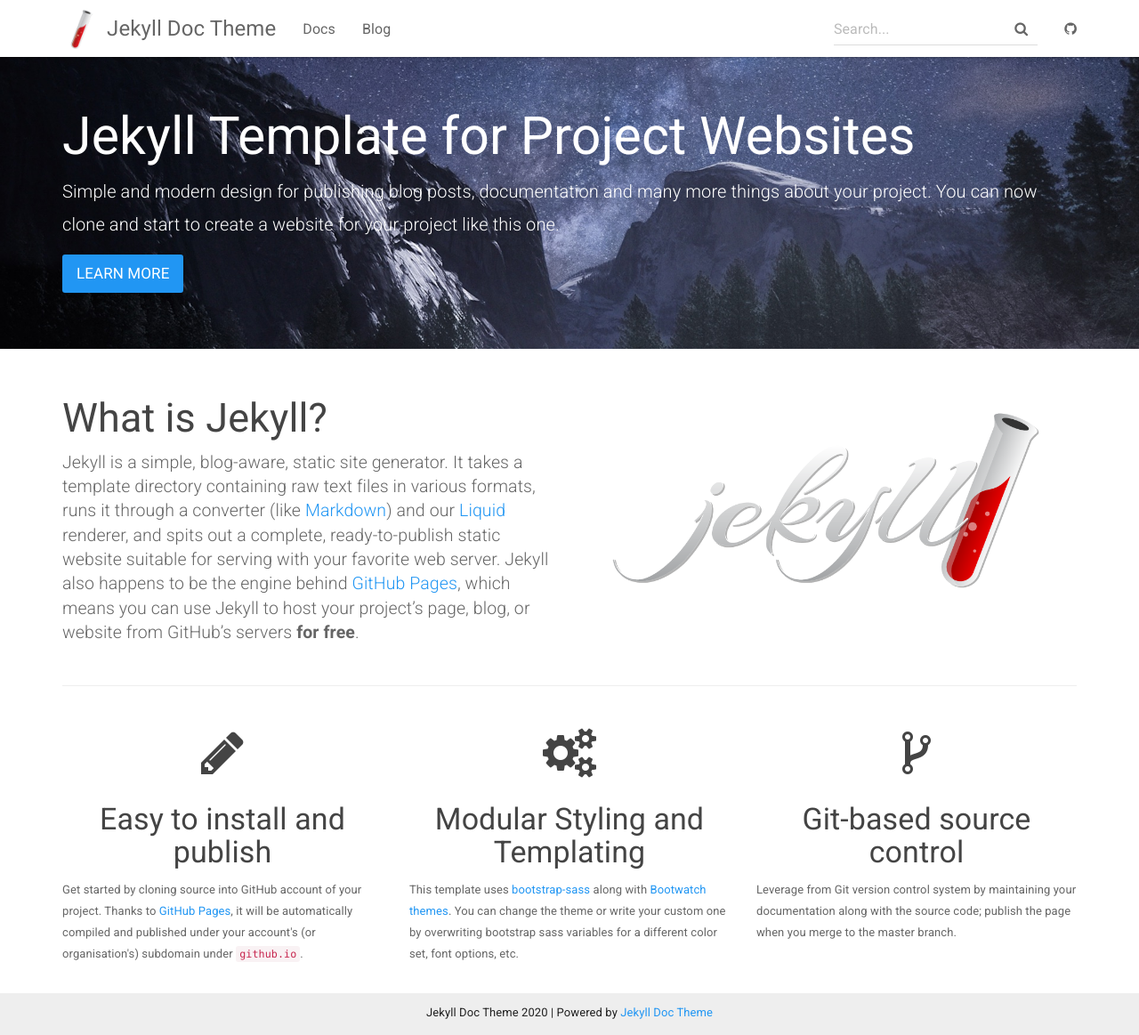
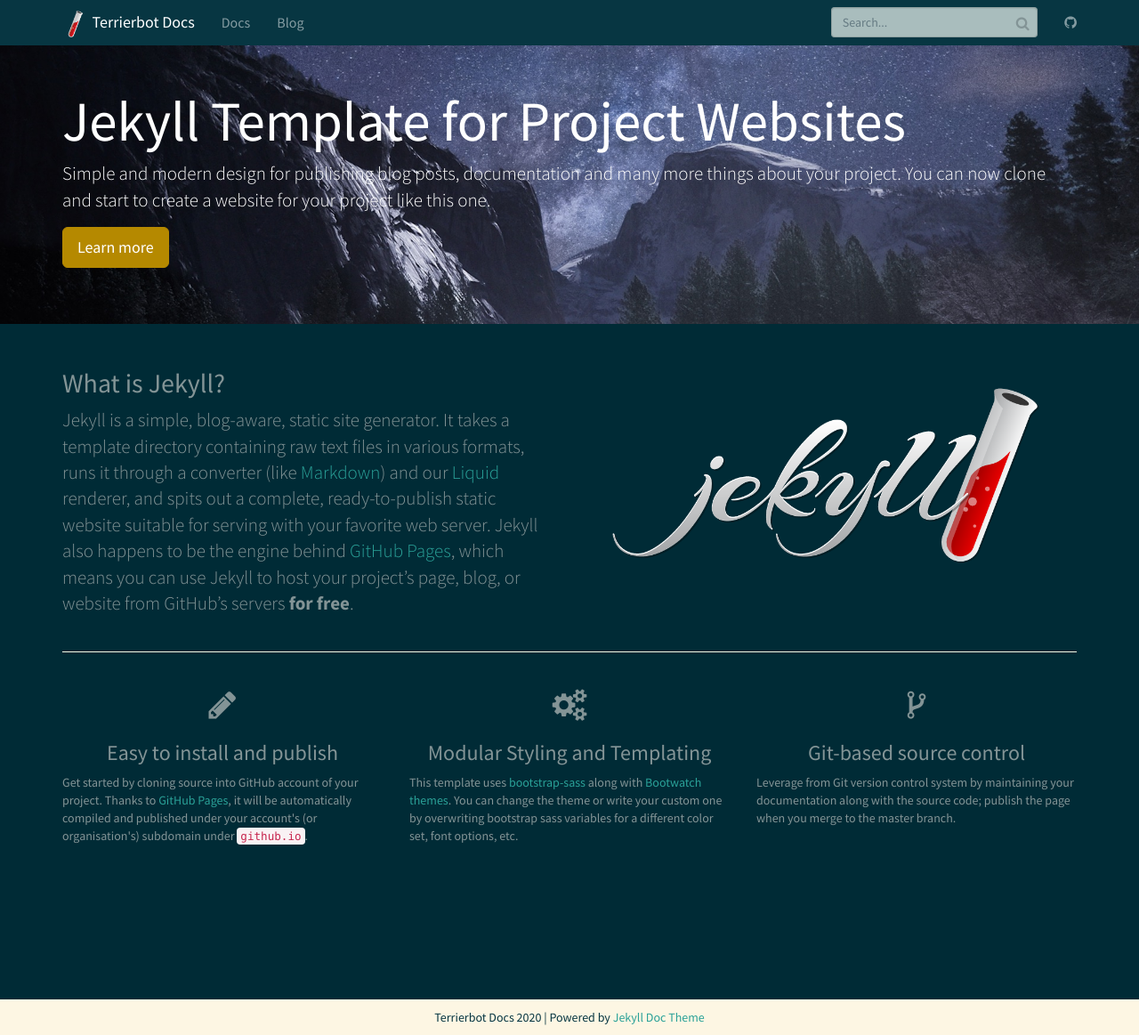
Before and after one commit to Terrierbot/terrierbot.github.io, a Jekyll site: the page built from index.html, in a window 1280 px wide and 1163 px high. Shown: the whole window at 89% size. Built offline with Jekyll 4.4.1, drawn with Linux system fonts in a browser that asks for light colours; some of the changed lines change nothing that is shown.

Commit message:
Update _config.yml

```diff
--- a/_config.yml
+++ b/_config.yml
@@ -1,10 +1,9 @@
 # Site settings
 remote_theme: aksakalli/jekyll-doc-theme@gh-pages
-title: Jekyll Doc Theme
-email: your-email@domain.com
+title: Terrierbot Docs
+email: ''
 description: >
-  Jekyll Template for Project Websites
-  providing documentation and blog post pages.
+  A bot that allows for external plugins written in any dotnet-compatible languages.
 lang: en-US
 
 baseurl: "" # the subpath of your site, e.g. /blog/
@@ -14,7 +13,7 @@
 
 # theme options from https://bootswatch.com/3/
 # comment out this to use default Bootstrap
-bootwatch: paper # cerulean cosmo custom cyborg darkly flatly journal lumen readable sandstone simplex slate solar spacelab superhero united yeti
+bootwatch: solar # cerulean cosmo custom cyborg darkly flatly journal lumen readable sandstone simplex slate solar spacelab superhero united yeti
 
 # Build settings
 markdown: kramdown
```
